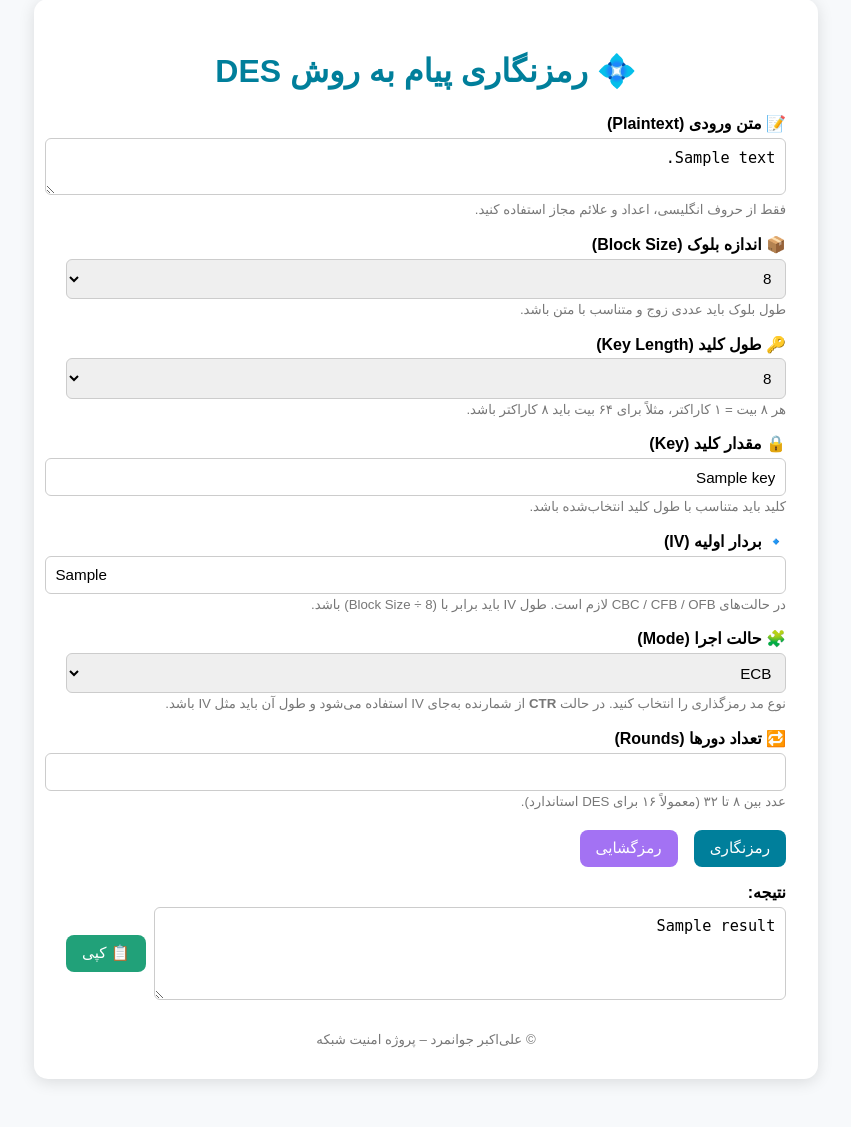
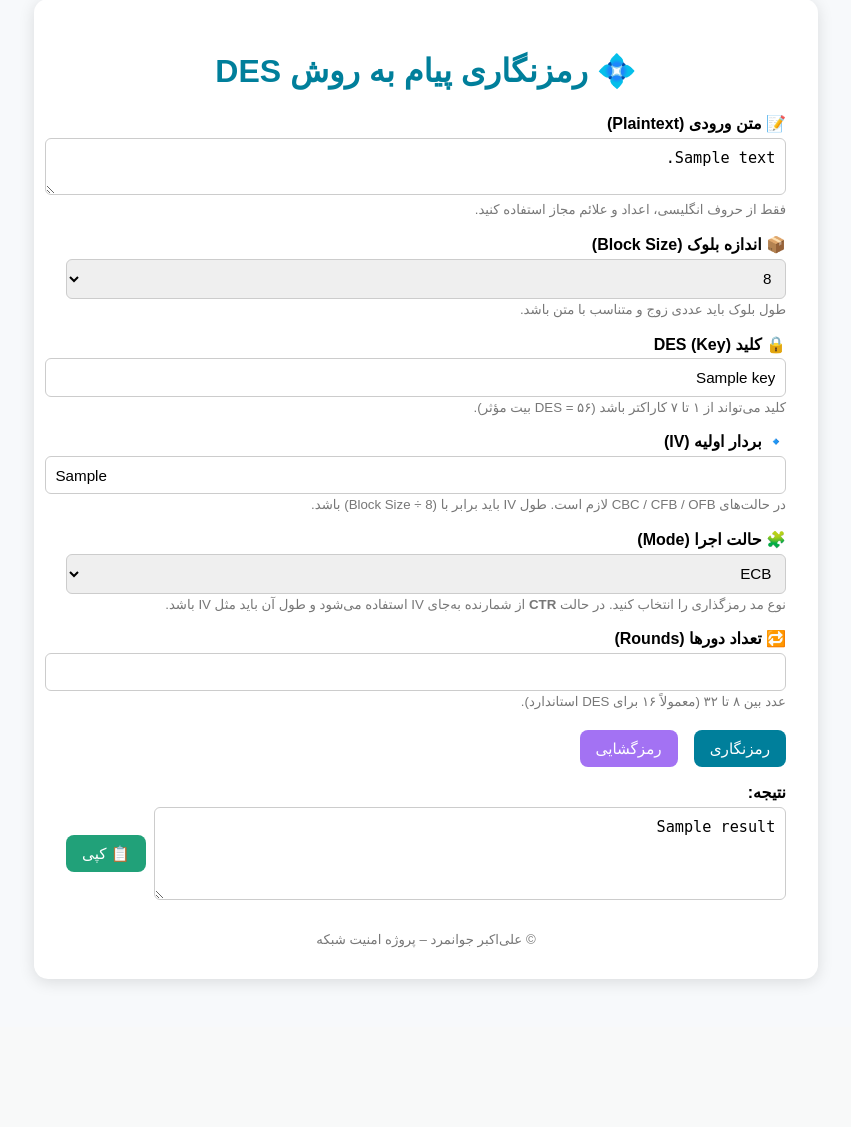
Before and after one commit to Alijavanmard/flask_des_app, a Flask app: template templates/index.html in a window 1280 px wide. Shown: the part 49-1176 px from the top of the page, without its empty margins (214-1065 px from the left). After the commit the page ends 1033 px from the top, so only its background shows below. Run offline with Flask 3, Linux system fonts and the light colour scheme; the template is opened without the code that fills it: most values are stand-ins (such as "Sample title", 1, 10 or a date in 2020); some web fonts are replaced.

Commit message:
🔐 Updated DES project: enforced 1–7 char key limit, removed key length dropdown, improved mode handling

```diff
--- a/app.py
+++ b/app.py
@@ -1,8 +1,6 @@
-#`python
 # -----------------------------------------------
-# app.py — Final Stable Release For AliAkbar
-# رمزنگاری DES با پنج مود عملیاتی (ECB، CBC، CFB، OFB، CTR)
-# نسخه نهایی با UX ایمن‌تر و جلوگیری از ورودی‌های ناسازگار
+# app.py — Final DES Flask Application
+# نسخه با کنترل طول کلید بین 1 تا 7 کاراکتر (حداکثر 56 بیت)
 # -----------------------------------------------
 
 import os, re, traceback
@@ -13,17 +11,20 @@ from des.modes import ECB, CBC, CFB, OFB, CTR
 app = Flask(__name__)
 app.secret_key = os.urandom(24)
 
+
 # ---------------------- #
 # Helper Functions       #
 # ---------------------- #
 def is_ascii(s: str) -> bool:
     return bool(re.fullmatch(r"[ -~]*", s))  # printable ASCII range
 
+
 def error_response(context, msg, code=400, as_json=False):
     context["result"] = msg
     if as_json:
         return jsonify({"error": msg}), code
     return render_template("index.html", **context)
+
 
 # ---------------------- #
 # Home Route             #
@@ -46,6 +47,7 @@ def index():
     )
     return render_template("index.html", **context)
 
+
 # ---------------------- #
 # Process Route (POST)   #
 # ---------------------- #
@@ -53,10 +55,10 @@ def index():
 def process():
     data = request.get_json(force=True) if request.is_json else request.form
 
-    # ✅ پاک‌سازی ورودی دورها (رفع مشکل ^22، ٢٢ و ...)
+    # پاک‌سازی ورودی دورها
     raw_rounds = str(data.get("rounds", "16")).strip()
-    raw_rounds = re.sub(r"\D", "", raw_rounds)  # حذف هر کاراکتر غیرعددی
-    rounds_value = int(raw_rounds) if raw_rounds else 16  # پیش‌فرض ۱۶ در صورت خالی بودن
+    raw_rounds = re.sub(r"\D", "", raw_rounds)
+    rounds_value = int(raw_rounds) if raw_rounds else 16
 
     context = {
         "plaintext": data.get("plaintext", "").strip(),
@@ -70,9 +72,7 @@ def process():
         "result": "",
     }
 
-    # ---------------------- #
-    # ✳️ ورودی‌ها و اعتبارسنجی‌ها
-    # ---------------------- #
+    # ✳️ اعتبارسنجی ورودی‌ها
     for f in ["plaintext", "key", "iv"]:
         if not is_ascii(context[f]):
             return error_response(
@@ -88,16 +88,26 @@ def process():
     if not pt or not key:
         return error_response(context, "⚠️ متن یا کلید نمی‌تواند خالی باشد.", 400, request.is_json)
 
-    # محدود کردن BlockSize به 64 جهت DES
+    # ✅ محدودیت طول کلید به بازه‌ی 1 تا 7 کاراکتر (حداکثر 56 بیت)
+    key_len = len(key)
+    if key_len < 1 or key_len > 7:
+        return error_response(
+            context,
+            "⚠️ طول کلید باید بین ۱ تا ۷ کاراکتر (حداکثر ۵۶ بیت) باشد.",
+            400,
+            request.is_json,
+        )
+
+    # برای DES طول بلاک ۶۴ بیت است
     context["block_size"] = 64
 
-    # محدودکردن Roundها
+    # محدود کردن Roundها بین 8 تا 32
     if rounds < 8:
         context["rounds"] = 8
     elif rounds > 32:
         context["rounds"] = 32
 
-    # بررسی طول IV در حالت‌هایی که نیاز است
+    # بررسی طول IV
     needs_iv = mode in ("CBC", "CFB", "OFB", "CTR")
     if needs_iv:
         if not iv or len(iv) != 8:
@@ -105,12 +115,10 @@ def process():
                 context, "⚠️ طول IV باید دقیقاً ۸ کاراکتر باشد.", 400, request.is_json
             )
     else:
-        iv = None  # برای ECB حذف می‌شود
+        iv = None
 
     try:
         des_engine = DES(key.encode(), iv=iv.encode() if iv else None, mode=mode)
-
-        # انتخاب مود
         mode_map = {"ECB": ECB, "CBC": CBC, "CFB": CFB, "OFB": OFB, "CTR": CTR}
         ctx = mode_map[mode](des_engine)
 
--- a/templates/index.html
+++ b/templates/index.html
@@ -21,7 +21,7 @@ button#copyOutput{background:#21a179}
 button#copyOutput:hover{background:#1a8c68}
 footer{text-align:center;color:#777;margin-top:2rem;font-size:0.83rem}
 @media(max-width:620px){.container{margin:1rem;padding:1.3rem}}
-#iv{text-align:left;direction:ltr;} /* IV چپ‌به‌راست */
+#iv{text-align:left;direction:ltr;}
 </style>
 </head>
 
@@ -48,22 +48,18 @@ footer{text-align:center;color:#777;margin-top:2rem;font-size:0.83rem}
     <div class="hint" id="hint-block">طول بلوک باید عددی زوج و متناسب با متن باشد.</div>
     <div class="error-text" id="error-block"></div>
 
-    <!-- Key length -->
-    <label for="key_length">🔑 طول کلید (Key Length)</label>
-    <select id="key_length" name="key_length">
-      <option value="8"   {{ 'selected' if key_length==8 }}>8</option>
-      <option value="16"  {{ 'selected' if key_length==16 }}>16</option>
-      <option value="32"  {{ 'selected' if key_length==32 }}>32</option>
-      <option value="64"  {{ 'selected' if key_length==64 }}>64</option>
-      <option value="128" {{ 'selected' if key_length==128 }}>128</option>
-    </select>
-    <div class="hint" id="hint-keylen">هر ۸ بیت = ۱ کاراکتر، مثلاً برای ۶۴ بیت باید ۸ کاراکتر باشد.</div>
-    <div class="error-text" id="error-keylen"></div>
-
     <!-- Key -->
-    <label for="key">🔒 مقدار کلید (Key)</label>
-    <input type="text" id="key" name="key" value="{{ key }}" required />
-    <div class="hint" id="key-hint">کلید باید متناسب با طول کلید انتخاب‌شده باشد.</div>
+    <label for="key">🔒 کلید DES (Key)</label>
+    <input
+      type="text" id="key" name="key"
+      value="{{ key }}"
+      required
+      maxlength="7"
+      pattern=".{1,7}"
+      title="طول کلید باید بین ۱ تا ۷ کاراکتر (حداکثر ۵۶ بیت) باشد."
+      placeholder="کلید را وارد کنید (۱ تا ۷ کاراکتر)"
+    />
+    <div class="hint" id="key-hint">کلید می‌تواند از ۱ تا ۷ کاراکتر باشد (DES = ۵۶ بیت مؤثر).</div>
     <div class="error-text" id="error-key"></div>
 
     <!-- IV -->
@@ -119,12 +115,11 @@ const fields={
   key:document.getElementById('key'),
   iv:document.getElementById('iv'),
   rounds:document.getElementById('rounds'),
-  keyLength:document.getElementById('key_length'),
   block:document.getElementById('block_size'),
   mode:document.getElementById('mode')
 };
 
-// ✳️ جلوگیری از تایپ / چسباندن فارسی در تمام فیلدها
+// جلوگیری از ورود حروف فارسی
 ['plaintext','key','iv'].forEach(id=>{
   const el=fields[id];
   el.addEventListener('keypress',e=>{if(!asciiRegex.test(e.key)) e.preventDefault();});
@@ -134,121 +129,39 @@ const fields={
   });
 });
 
-// ✳️ پیشنهاد خودکار متناسب با طول متن و بلوک
+// محدودیت طول کلید بین ۱ تا ۷
+fields.key.addEventListener('input',()=>{
+  const val=fields.key.value;
+  if(val.length>7){fields.key.value=val.slice(0,7);}
+});
+
+// پیشنهاد اندازه بلوک
 fields.plaintext.addEventListener('input',()=>{
   const len=fields.plaintext.value.length;
   const hint=document.getElementById('hint-block');
   if(len>0){
-    let nearest=[8,16,32,64,128].find(v=>v>=len*8) || 128;
-    hint.innerText=`طول متن شما ${len} کاراکتر است. پیشنهاد می‌شود بلوک ${nearest} انتخاب شود.`;
+    let nearest=[8,16,32,64,128].find(v=>v>=len*8)||128;
+    hint.innerText=`طول متن ${len} کاراکتر است → پیشنهاد بلوک ${nearest}.`;
   } else hint.innerText="طول بلوک باید عددی زوج و متناسب با متن باشد.";
 });
 
-// ✳️ پیشنهاد خودکار براساس طول کلید
-fields.key.addEventListener('input',()=>{
-  const bits=parseInt(fields.keyLength.value);
-  const need=bits/8;
-  const cur=fields.key.value.length;
-  const hint=document.getElementById('hint-keylen');
-  if(cur!==need){
-    hint.innerText=`کلید فعلی ${cur} کاراکتر است اما باید ${need} کاراکتر باشد.`;
-  } else {hint.innerText=`✅ طول کلید مناسب (${need} کاراکتر).`;}
-});
-// جلوگیری از ورود بیشتر از حد مجاز طول کلید
-fields.key.addEventListener('input',()=>{
-  const bits=parseInt(fields.keyLength.value);
-  const need=bits/8;
-  if(fields.key.value.length>need){
-    fields.key.value=fields.key.value.substring(0,need);
+function submitForm(operation){
+  if(fields.key.value.length<1||fields.key.value.length>7){
+    alert("❌ طول کلید باید بین ۱ تا ۷ کاراکتر باشد (حداکثر ۵۶ بیت).");
+    fields.key.focus();
+    return;
   }
-});
-
-// ✳️ کنترل IV بر اساس mode
-fields.mode.addEventListener('change',()=>{
-  const mode=fields.mode.value;
-  const hintIv=document.getElementById('hint-iv');
-  const lblIv=document.querySelector('label[for="iv"]');
-  if(mode==='ECB'){
-    fields.iv.disabled=true;
-    fields.iv.value='';
-    lblIv.style.opacity='0.5';
-    hintIv.innerText='در حالت ECB نیازی به IV وجود ندارد و ورود ممنوع است.';
-  } else if(mode==='CTR'){
-    fields.iv.disabled=false;
-    lblIv.style.opacity='1';
-    hintIv.innerHTML='در حالت CTR از شمارنده (Counter) استفاده می‌شود. طول آن باید برابر (Block Size ÷ 8) باشد.';
-  } else {
-    fields.iv.disabled=false;
-    lblIv.style.opacity='1';
-    hintIv.innerText='در حالت‌های CBC، CFB، OFB لازم است. طول IV باید برابر با (Block Size ÷ 8) باشد.';
-  }
-});
-
-// ✳️ کنترل IV هنگام تایپ
-fields.iv.addEventListener('input',()=>{
-  const blockBits=parseInt(fields.block.value);
-  const need=blockBits/8;
-  const val=fields.iv.value;
-  if(!asciiRegex.test(val)){
-    setError('error-iv','IV فقط باید شامل حروف و اعداد انگلیسی باشد.');
-  }else if(val.length!==need){
-    setError('error-iv',`طول IV باید ${need} کاراکتر باشد (فعلی ${val.length}).`);
-  } else clearError('error-iv');
-});
-
-// ✳️ کنترل محدوده rounds
-fields.rounds.addEventListener('input',()=>{
-  let val=parseInt(fields.rounds.value);
-  const hint=document.getElementById('hint-rounds');
-  if(val<8){fields.rounds.value=8; val=8;}
-  if(val>32){fields.rounds.value=32; val=32;}
-  hint.innerText=`تعداد دورها تنظیم شد روی ${val}. (بازهٔ مجاز ۸ تا ۳۲ است)`;
-});
-
-// توابع از قبل موجود:
-function setError(id,msg){const el=document.getElementById(id);el.innerText=msg;el.style.display='block';}
-function clearError(id){document.getElementById(id).style.display='none';}
-
-function validateAsciiField(fld,errId,label){
-  if(!asciiRegex.test(fld.value)){
-    fld.classList.add('invalid');setError(errId,`${label} باید فقط انگلیسی باشد.`);return false;
-  }fld.classList.remove('invalid');clearError(errId);return true;
-}
-function validateKeyLength(){
-  const bits=parseInt(fields.keyLength.value);
-  const need=bits/8;
-  const cur=fields.key.value.length;
-  if(cur!==need){setError('error-key',`طول کلید باید ${need} کاراکتر باشد (فعلی ${cur}).`);return false;}
-  clearError('error-key');return true;
-}
-function validateIV(){
-  const mode=fields.mode.value;
-  if(mode==='ECB') return true;
-  const blockBits=parseInt(fields.block.value);
-  const need=blockBits/8;
-  const val=fields.iv.value.trim();
-  if(!asciiRegex.test(val)){setError('error-iv','IV فقط باید انگلیسی باشد.');return false;}
-  if(val.length!==need){setError('error-iv',`طول IV باید ${need} کاراکتر باشد (فعلی ${val.length}).`);return false;}
-  clearError('error-iv');return true;
+  const opInput=document.createElement('input');
+  opInput.type='hidden';opInput.name='operation';opInput.value=operation;
+  form.appendChild(opInput);
+  form.submit();
 }
 
-// ✳️ معتبرسازی و ارسال نهایی
-function submitForm(operation){
-  const valid=
-    validateAsciiField(fields.plaintext,'error-plaintext','متن') &&
-    validateKeyLength() &&
-    validateIV();
-  if(!valid){alert('❌ لطفاً خطاها را برطرف کنید.');return;}
-  const opInput=document.createElement('input');
-  opInput.type='hidden';opInput.name='operation';opInput.value=operation;
-  form.appendChild(opInput);form.submit();
-}
-
-// دکمه کپی نتیجه
 document.getElementById('copyOutput').addEventListener('click',async()=>{
   await navigator.clipboard.writeText(document.getElementById('result').value);
   const msg=document.getElementById('copyMessage');
-  msg.innerText="✅ نتیجه کپی شد!";setTimeout(()=>msg.innerText="",3000);
+  msg.innerText="✅ نتیجه کپی شد!";
+  setTimeout(()=>msg.innerText="",3000);
 });
 </script>
 </body>
```
